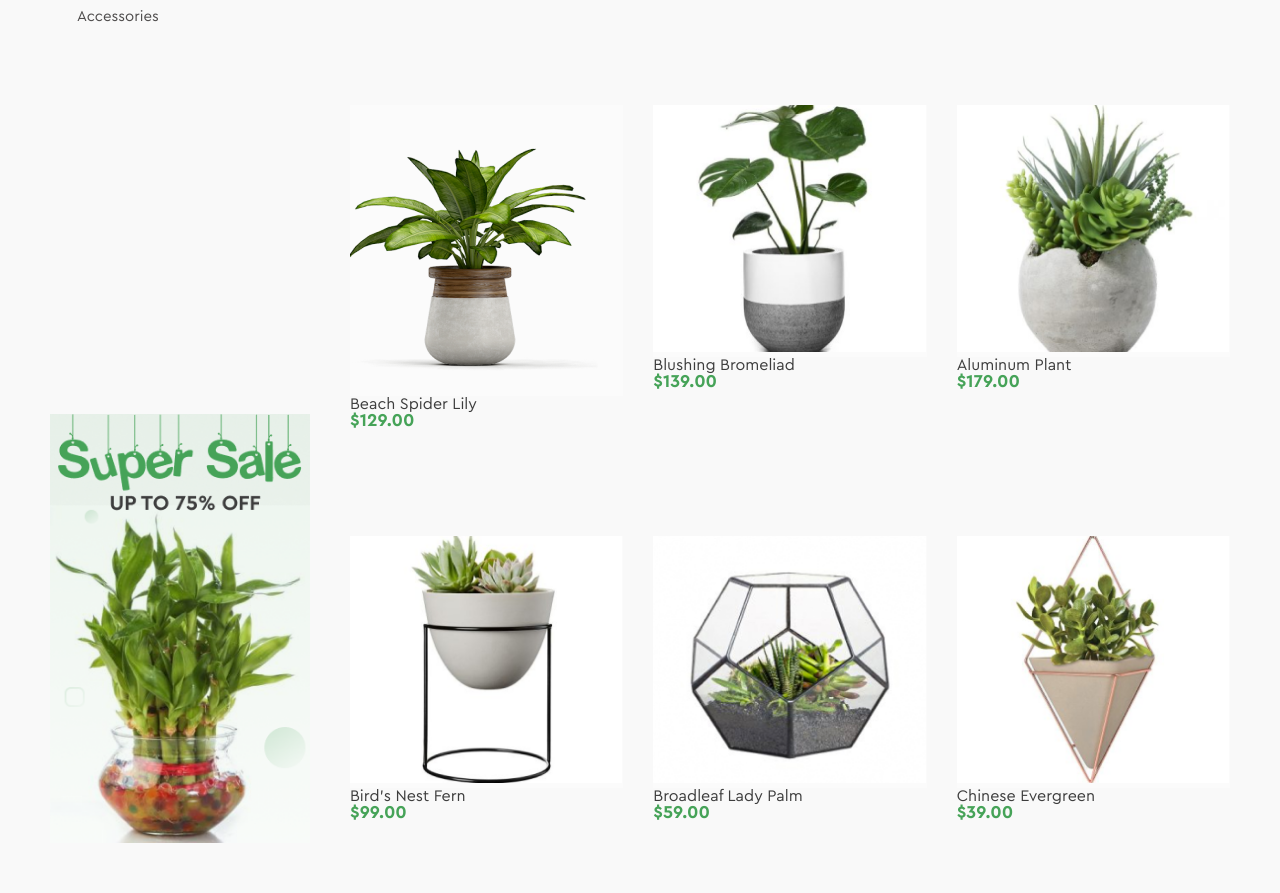
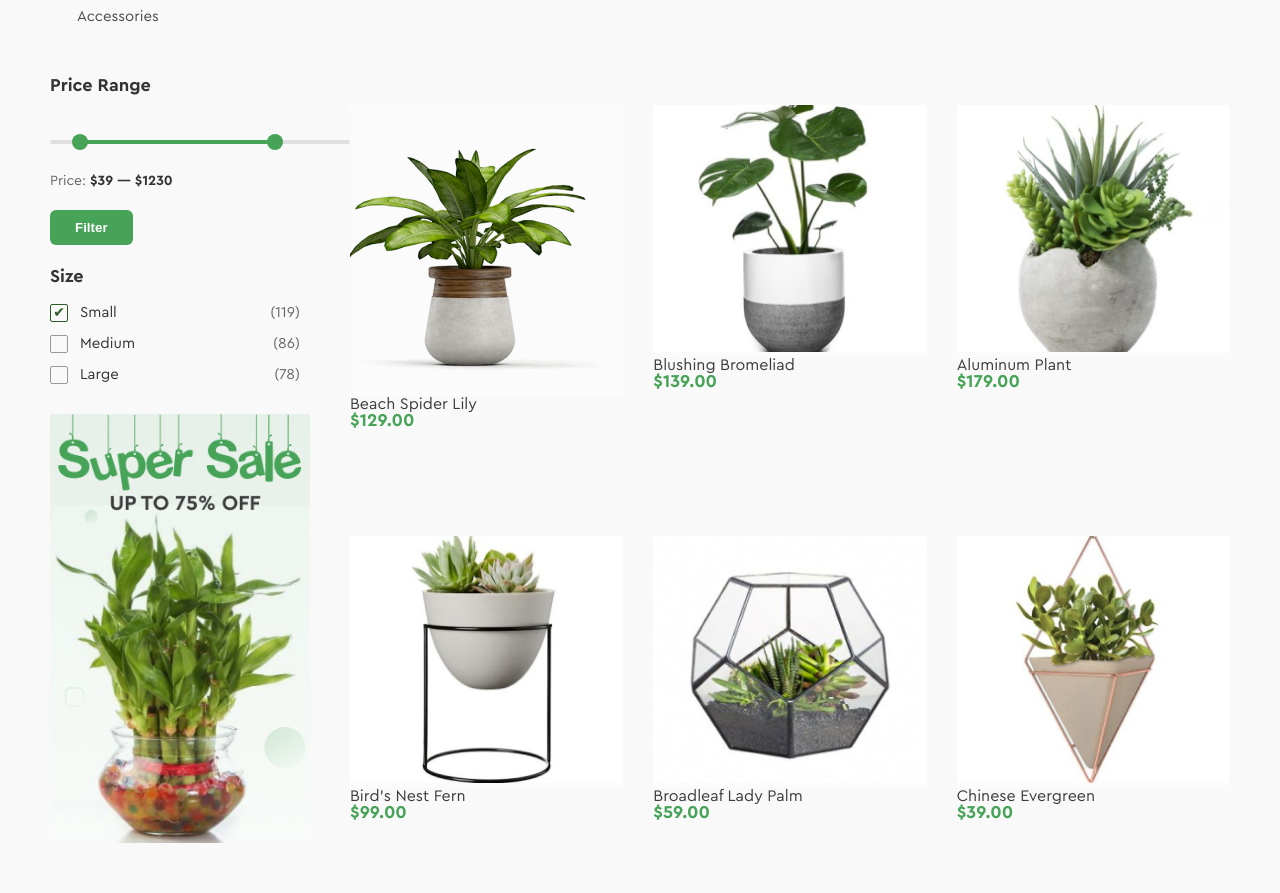
Before and after one commit to lponomarenko0008-svg/test, a plain HTML site: page index.html in a window 1280 px wide. Shown: the part 1019-1912 px from the top of the page. Drawn offline with Linux system fonts and the light colour scheme.

Commit message:
homework11

```diff
--- a/css/style.css
+++ b/css/style.css
@@ -92,6 +92,8 @@
     text-decoration: none;
     display: block;
     font-size: 14px;
+    transition-duration: 1s;
+    transition-property: color, background-color;
 }
 
 .dropdown li a:hover {
@@ -150,8 +152,14 @@
     border: none;
     vertical-align: middle;
     display: flex;
+    transition-duration: 2s;
+    transition-property: width, background;
 }
 
+.btn-login:hover {
+    background: #46694f;
+    width: 150px;
+}
 .icon {
     vertical-align: middle;
     padding: 7px 1px 8px 0;
@@ -257,7 +265,13 @@
     color: #FFF;
     cursor: pointer;
     border: none;
+    transition-duration: 2s;
+    transition-property: color, background-color;
+}
 
+.btn-shop:hover {
+    background-color: #2d5a27;
+    color: #000;
 }
 
 .plants {
@@ -307,13 +321,160 @@ li {
 }
 
 .catalog-menu-list {
-    padding-bottom: 377px;
+    padding-bottom: 37px;
     padding-left: 27px;
     margin-right: 20px;
 }
 
+:root {
+  --main-green: #46a358;
+  --light-gray: #e0e0e0;
+  --text-gray: #333;
+}
+
+.price-filter {
+  display: flex;
+  flex-direction: column;
+  gap: 20px;
+  width: 300px;
+}
+
+.filter-title {
+  font-size: 18px;
+  font-weight: 700;
+  margin: 0;
+  color: var(--text-gray);
+}
+
+.slider-container {
+  position: relative;
+  height: 20px;
+  display: flex;
+  align-items: center;
+  width: 100%;
+}
+
+.slider-track {
+  position: absolute;
+  height: 4px;
+  width: 100%;
+  background-color: var(--light-gray);
+  border-radius: 2px;
+}
+
+.slider-progress {
+  position: absolute;
+  height: 4px;
+  left: 10%;
+  right: 25%;
+  background-color: var(--main-green);
+}
+
+.slider-handle {
+  position: absolute;
+  width: 16px;
+  height: 16px;
+  background-color: var(--main-green);
+  border-radius: 50%;
+  cursor: pointer;
+  z-index: 2;
+}
+
+.slider-handle.left { left: calc(10% - 8px); }
+.slider-handle.right { right: calc(25% - 8px); }
+
+.price-label {
+  font-size: 14px;
+  color: #666;
+}
+
+.price-values {
+  font-weight: 600;
+  color: var(--text-gray);
+}
+
+.filter-button {
+  align-self: flex-start;
+  background-color: var(--main-green);
+  color: white;
+  border: none;
+  padding: 10px 25px;
+  border-radius: 6px;
+  font-weight: 600;
+  cursor: pointer;
+}
+
+.filter-button:hover {
+  opacity: 0.9;
+}
+
+.size-filter {
+  width: 250px;
+  color: #333;
+  padding-bottom: 20px;
+  padding-top: 20px;
+}
+
+.filter-title {
+  font-size: 18px;
+  font-weight: 700;
+  margin-bottom: 15px;
+}
+
+.filter-list {
+  display: flex;
+  flex-direction: column;
+  gap: 12px;
+}
+
+.filter-item {
+  display: flex;
+  align-items: center;
+  cursor: pointer;
+  position: relative;
+  font-size: 15px;
+}
+
+.filter-item input {
+  position: absolute;
+  opacity: 0;
+  cursor: pointer;
+}
+
+.custom-checkbox {
+  width: 18px;
+  height: 18px;
+  border: 1px solid #999;
+  border-radius: 2px;
+  margin-right: 12px;
+  display: flex;
+  align-items: center;
+  justify-content: center;
+  transition: all 0.2s;
+}
+
+.filter-item input:checked + .custom-checkbox {
+  border-color: #2d5a27;
+}
+
+.filter-item input:checked + .custom-checkbox::after {
+  content: "✔";
+  color: #2d5a27;
+  font-size: 14px;
+}
+
+.label-text {
+  flex-grow: 1;
+}
+
+.count {
+  color: #666;
+  margin-left: auto;
+}
+
 .banner {
     padding-right: 20px;
+    padding-top: 10px;
 }
 
 .banner img {
@@ -381,16 +542,20 @@ li {
     bottom: 10px;
     left: 50%;
     transform: translateX(-50%);
-    display: none;
+    display: flex;
     margin-right: 10px;
     background-color: #fff;
     padding: 8px 12px;
     border-radius: 4px;
     box-shadow: 0 4 px 10px rgba (0, 0, 0, 0.1);
+    opacity: 0;
+    transition-duration: 3s;
+    transition-property: opacity;
 }
 
 .catalog-item:hover .item-icons {
     display: flex;
+    opacity: 1;
 }
 
 .item-icons a {
--- a/index.html
+++ b/index.html
@@ -98,6 +98,42 @@
                             <li><a href="#">Gardening</a></li>
                             <li><a href="#">Accessories</a></li>
                         </ul>
+                        <div class="price-filter">
+                            <h3 class="filter-title">Price Range</h3>
+                            <div class="slider-container">
+                                <div class="slider-track"></div>
+                                <div class="slider-progress"></div>
+                                <div class="slider-handle left"></div>
+                                <div class="slider-handle right"></div>
+                            </div>
+                            <div class="price-label">
+                                Price: <span class="price-values">$39 — $1230</span>
+                            </div>
+                            <button class="filter-button">Filter</button>
+                        </div>
+                        <div class="size-filter">
+                            <h3 class="filter-title">Size</h3>
+                            <div class="filter-list">
+                                <label class="filter-item">
+                                    <input type="checkbox" checked>
+                                    <span class="custom-checkbox"></span>
+                                    <span class="label-text">Small</span>
+                                    <span class="count">(119)</span>
+                                </label>
+                                <label class="filter-item">
+                                    <input type="checkbox">
+                                    <span class="custom-checkbox"></span>
+                                    <span class="label-text">Medium</span>
+                                    <span class="count">(86)</span>
+                                </label>
+                                <label class="filter-item">
+                                    <input type="checkbox">
+                                    <span class="custom-checkbox"></span>
+                                    <span class="label-text">Large</span>
+                                    <span class="count">(78)</span>
+                                </label>
+                            </div>
+                        </div>
                         <div class="banner">
                             <img src="./img/banner.png" alt="banner-sale">
                         </div>
@@ -109,7 +145,6 @@
                             <ul>
                                 <li>All plants</li>
                                 <li>New Arrivals</li>
-
                                 <li>Sale</li>
                             </ul>
                         </div>
@@ -452,4 +487,5 @@
                 </div>
             </footer>
 </body>
+
 </html>
```
